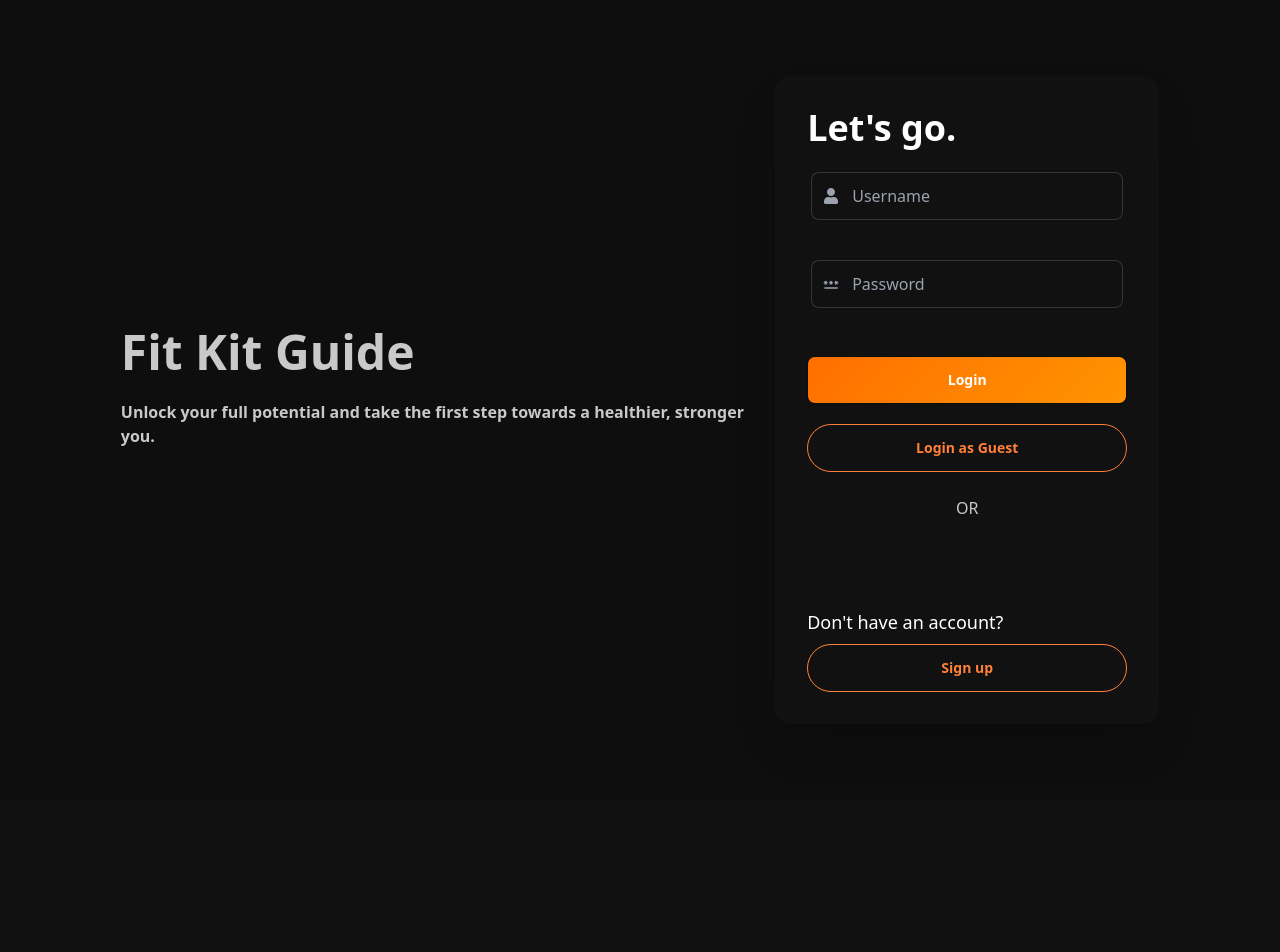
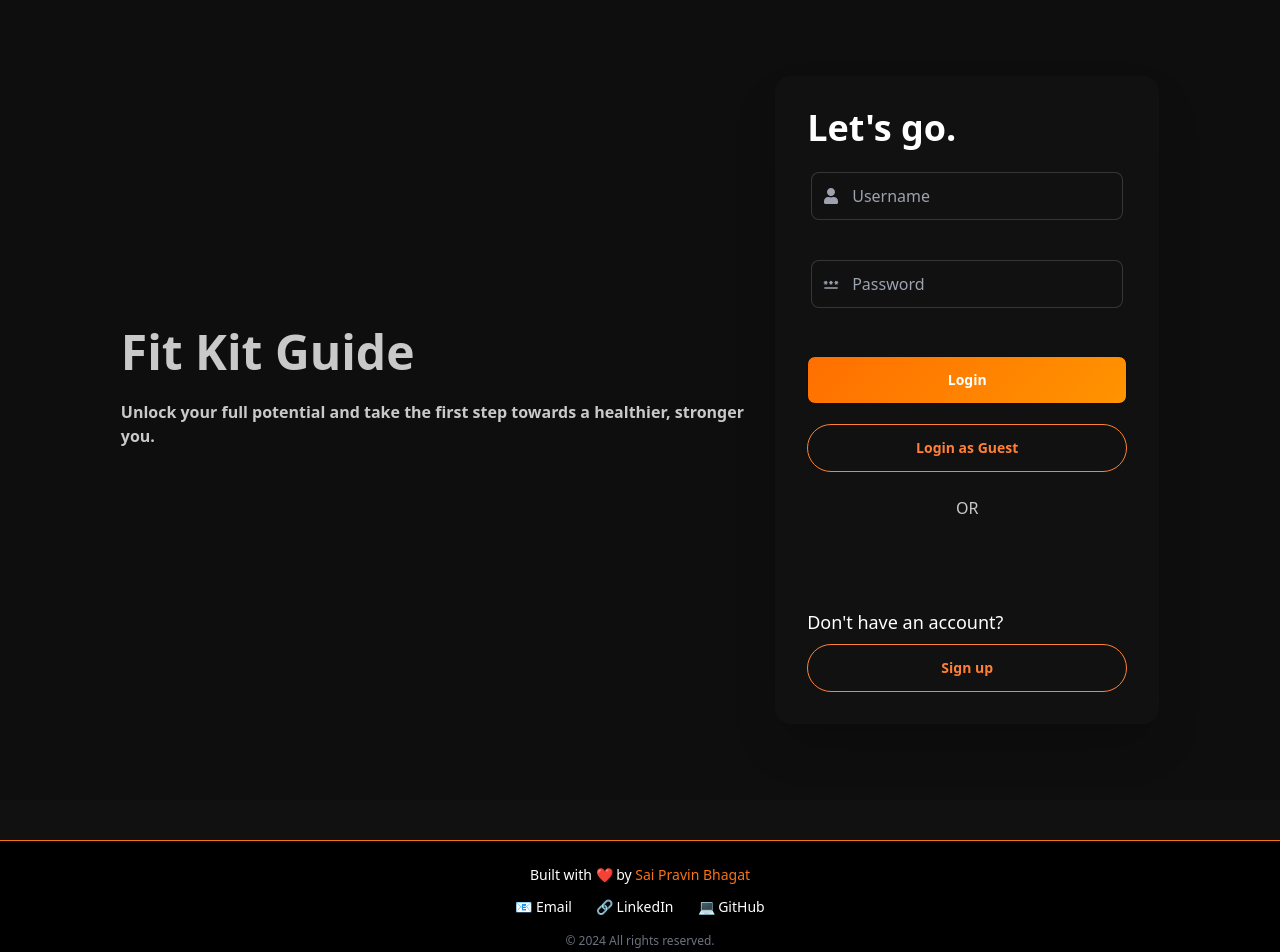
Before and after one commit to saibhagat2004/New-Fit-kit-Guide, a React (Vite) app in the folder frontend/: page /login in a window 1280 px wide. Shown: the top 952 px of the page. Before the commit the page ends 800 px from the top, so only its background shows below. Built offline with nearby package versions, Linux system fonts and the light colour scheme; no server answers.

Commit message:
Footer Added

```diff
--- a/frontend/src/App.jsx
+++ b/frontend/src/App.jsx
@@ -13,6 +13,7 @@ import LoadingSpinner from '../src/components/common/LoadingSpinner'
 import { Toaster } from "react-hot-toast"
 import { useQuery } from "@tanstack/react-query"
 import Navbar from "./components/common/NavBar";
+import Footer from "./components/common/Footer"
 
 const DiscoveryPage = lazy(() => import('./pages/home/DiscoveryPage'))
 
@@ -106,6 +107,7 @@ function App() {
         </Routes>
       </Suspense>
       <Toaster />
+      <Footer />
     </>
   );
 }
--- /dev/null
+++ b/frontend/src/components/common/Footer.jsx
@@ -0,0 +1,42 @@
+const Footer = () => {
+  return (
+    <footer className="bg-black text-white py-6 border-t border-orange-500 mt-10">
+      <div className="max-w-4xl mx-auto text-center px-3">
+        <p className="text-sm">
+            Built with ❤️ by <span className="text-orange-500">Sai Pravin Bhagat</span>
+        </p>
+
+        <div className="flex justify-center gap-6 mt-3 text-sm">
+          <a
+            href="mailto:your.saibhagat2004@gmail.com"
+            className="hover:text-orange-400 transition duration-200"
+          >
+            📧 Email
+          </a>
+          <a
+            href="https://www.linkedin.com/in/saibhagat/"
+            target="_blank"
+            rel="noopener noreferrer"
+            className="hover:text-orange-400 transition duration-200"
+          >
+            🔗 LinkedIn
+          </a>
+          <a
+            href="https://github.com/saibhagat2004"
+            target="_blank"
+            rel="noopener noreferrer"
+            className="hover:text-orange-400 transition duration-200"
+          >
+            💻 GitHub
+          </a>
+        </div>
+
+        <p className="text-gray-500 mt-4 text-xs">
+          &copy; {new Date().getFullYear()} All rights reserved.
+        </p>
+      </div>
+    </footer>
+  );
+};
+
+export default Footer;
```
